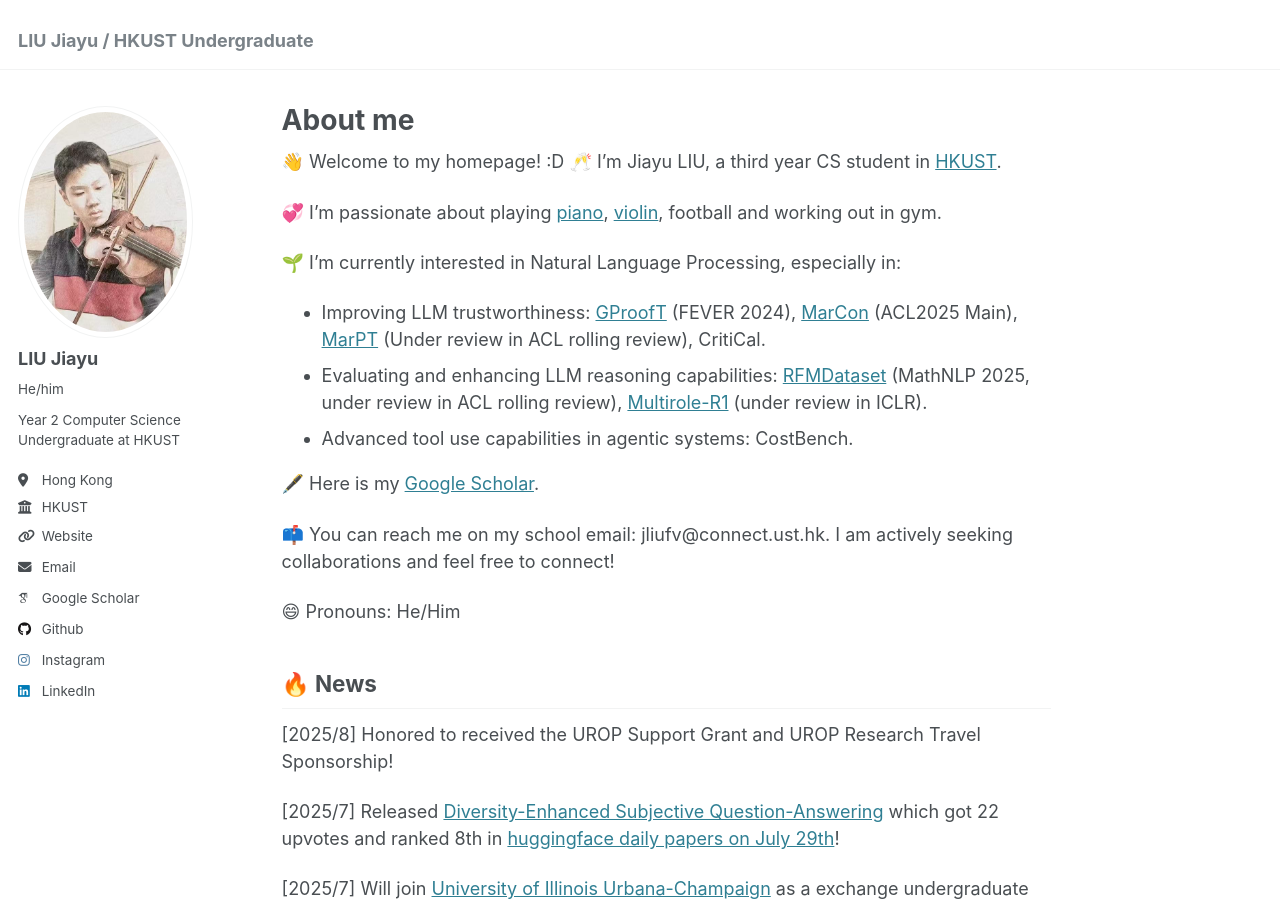
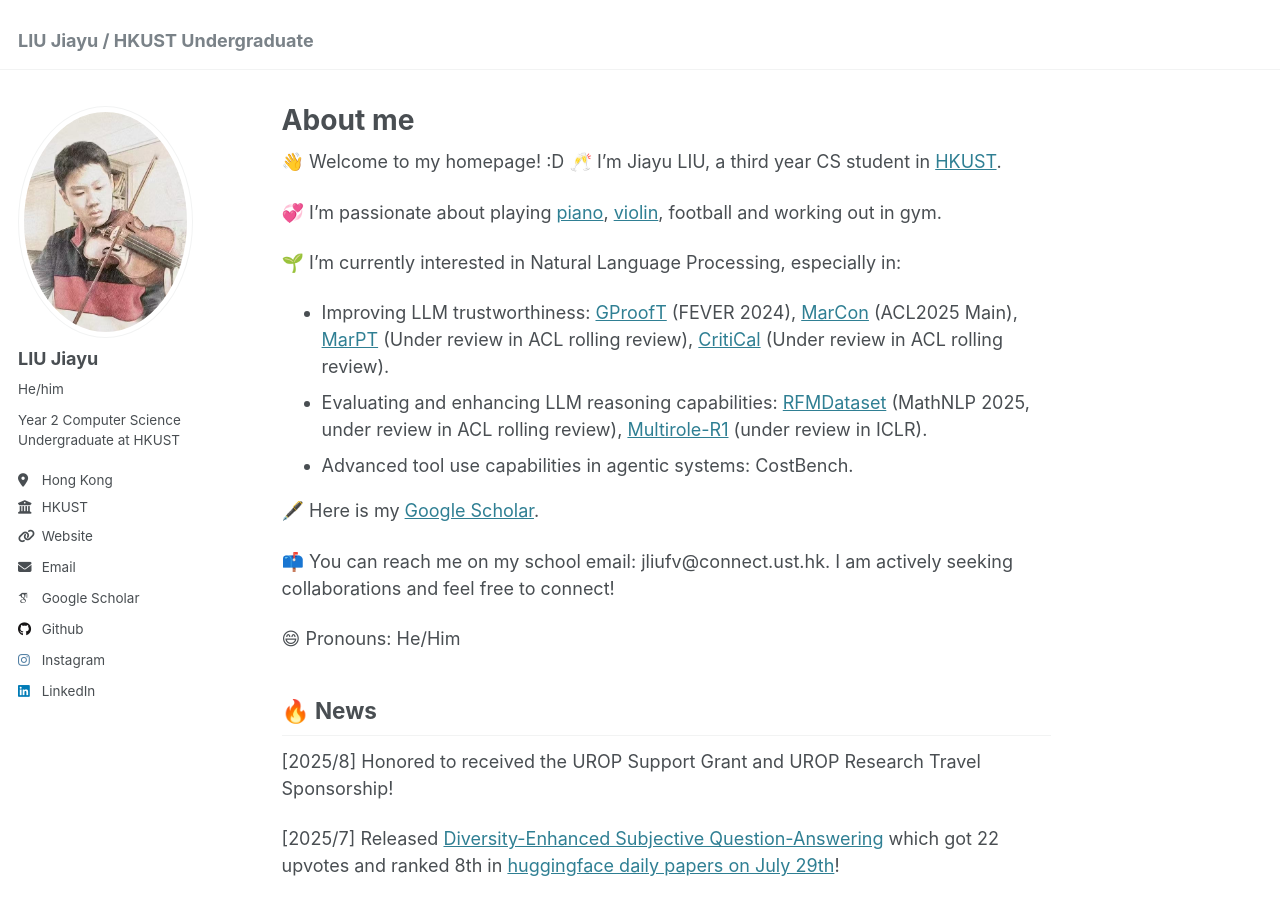
Before and after one commit to JiayuJeff/JiayuJeff.github.io, a Jekyll site: the page built from _pages/about.md, in a window 1280 px wide and 900 px high. Built offline with Jekyll 4.4.1, drawn with Linux system fonts in a browser that asks for light colours; some web fonts are replaced.

Commit message:
Update interests in about.md with CritiCal link
Added link to CritiCal paper in the interests section.

```diff
--- a/_pages/about.md
+++ b/_pages/about.md
@@ -16,7 +16,7 @@ redirect_from:
 
 
 🌱 I’m currently interested in Natural Language Processing, especially in:
-- Improving LLM trustworthiness: [GProofT](https://aclanthology.org/2024.fever-1.14.pdf) (FEVER 2024), [MarCon](https://aclanthology.org/2025.acl-short.18.pdf) (ACL2025 Main), [MarPT](https://arxiv.org/abs/2508.08992) (Under review in ACL rolling review), CritiCal.
+- Improving LLM trustworthiness: [GProofT](https://aclanthology.org/2024.fever-1.14.pdf) (FEVER 2024), [MarCon](https://aclanthology.org/2025.acl-short.18.pdf) (ACL2025 Main), [MarPT](https://arxiv.org/abs/2508.08992) (Under review in ACL rolling review), [CritiCal](https://arxiv.org/abs/2510.24505) (Under review in ACL rolling review).
 - Evaluating and enhancing LLM reasoning capabilities: [RFMDataset](https://arxiv.org/pdf/2506.17114) (MathNLP 2025, under review in ACL rolling review), [Multirole-R1](https://www.arxiv.org/pdf/2507.20187) (under review in ICLR).
 - Advanced tool use capabilities in agentic systems: CostBench.
 
```
